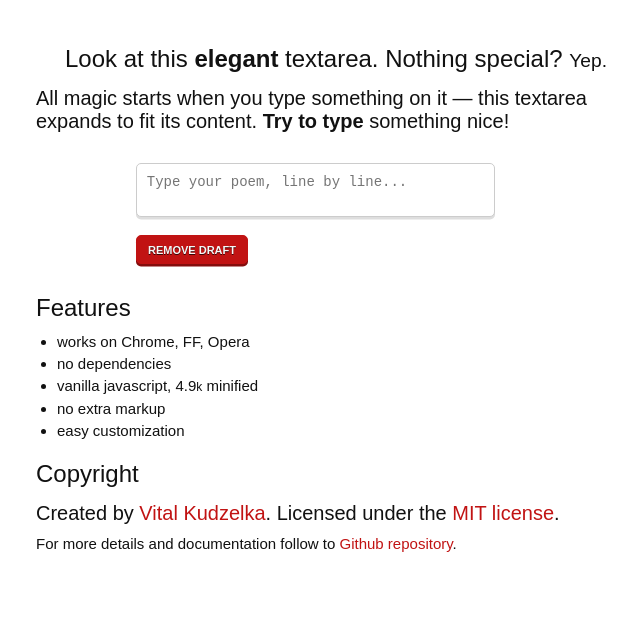
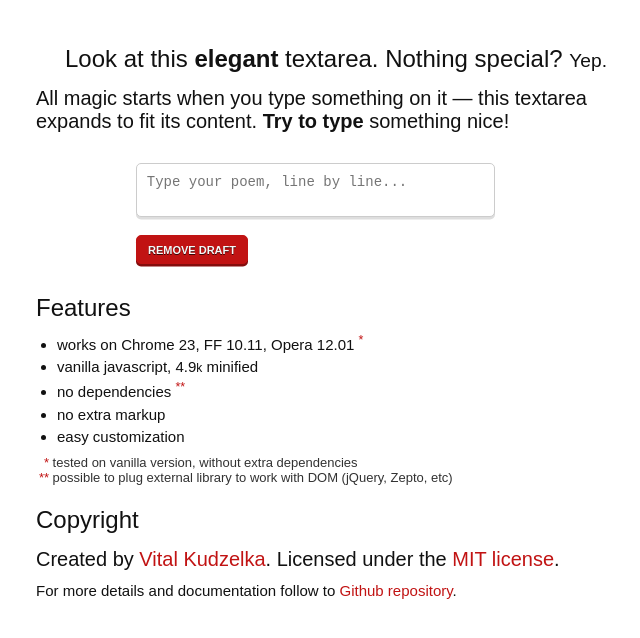
Before and after one commit to vitalk/js-elegant-textarea, a plain HTML site: page docs/index.html in a window 1280 px wide. Shown: the whole page, without its empty margins (304-944 px from the left). Drawn offline with Linux system fonts and the light colour scheme.

Commit message:
add notes

```diff
--- a/docs/assets/less/styles.less
+++ b/docs/assets/less/styles.less
@@ -65,12 +65,28 @@ strong { font-weight: bold; }
 .copy h1+p {
     font-size: 1.333333em; // 20px
 }
+.notes {
+    color: lighten(@color, 13);
+    font-size: 0.866667em; // 13px
+    list-style: none;
+    margin-left: 0;
+
+    li { .paragraph(@half/4); }
+    span {
+        color: @ribbon-light;
+        text-align: right;
+        display: inline-block;
+        width: 1em;
+    }
+}
 section { .paragraph(@line-height); }
 p { .paragraph; }
 ul {
     padding: 0;
     margin: 0 0 @half @line-height;
     list-style: disc;
+
+    sup { color: @ribbon-light; }
 }
 li {
     .paragraph(@half/2);
--- a/docs/index.html
+++ b/docs/index.html
@@ -25,11 +25,16 @@
             <section class="features">
                 <h1>Features</h1>
                 <ul>
-                    <li>works on Chrome, FF, Opera</li>
-                    <li>no dependencies</li>
+                    <li>works on Chrome 23, FF 10.11, Opera 12.01 <sup>*</sup></li>
                     <li>vanilla javascript, 4.9<small>k</small> minified</li>
+                    <li>no dependencies <sup>**</sup></li>
                     <li>no extra markup</li>
                     <li>easy customization</li>
+                </ul>
+                <ul class="notes">
+                    <li><span>*</span> tested on vanilla version, without extra dependencies</li>
+                    <li><span>**</span> possible to plug external library to
+                    work with DOM (jQuery, Zepto, etc)</li>
                 </ul>
             </section>
             <section class="copy">
```
Also changed, not shown: docs/assets/css/styles.css.
